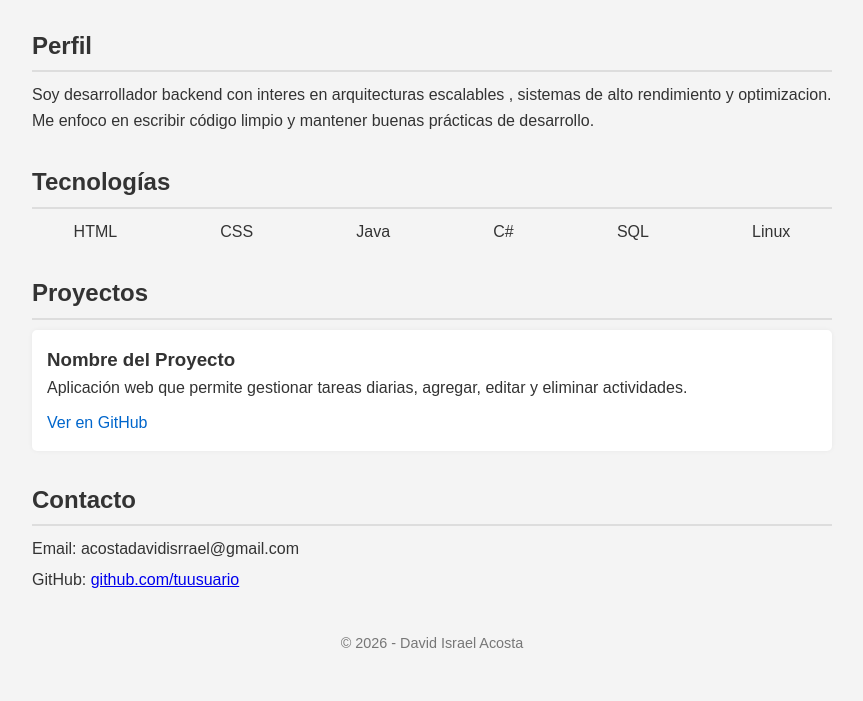
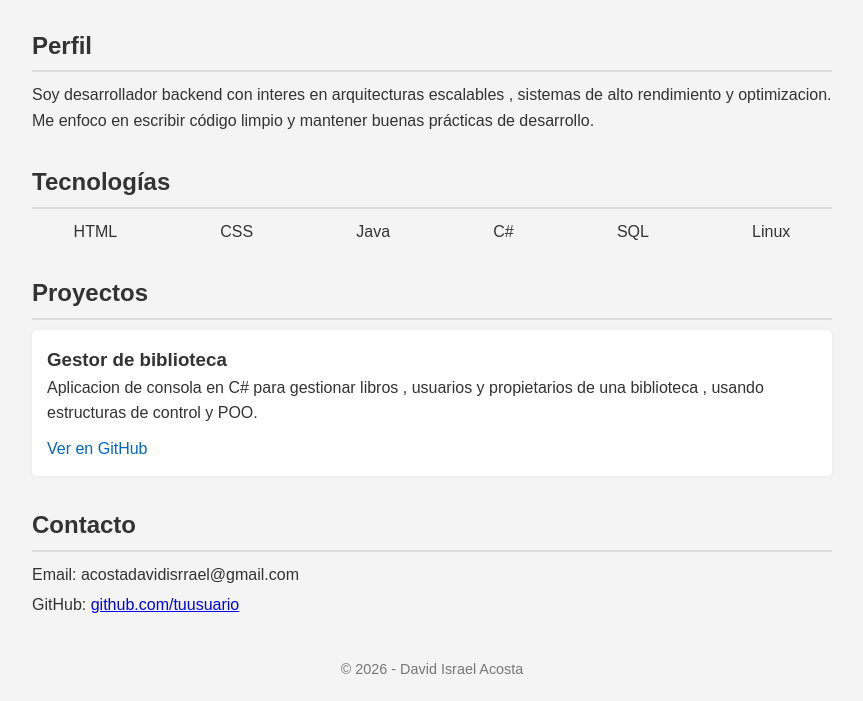
Before and after one commit to David555acosta/TallerGit, a plain HTML site: page index.html in a window 1280 px wide. Shown: the part 100-801 px from the top of the page, without its empty margins (208-1071 px from the left). Drawn offline with Linux system fonts and the light colour scheme.

Commit message:
agregando proyecto

```diff
--- a/index.html
+++ b/index.html
@@ -50,12 +50,13 @@
                 <h2>Proyectos</h2>
 
                 <article class="proyecto">
-                    <h3>Nombre del Proyecto</h3>
+                    <h3>Gestor de biblioteca</h3>
                     <p>
-                        Aplicación web que permite gestionar tareas diarias,
-                        agregar, editar y eliminar actividades.
+                        Aplicacion de consola en C# para gestionar libros , usuarios
+                        y propietarios de una biblioteca , usando estructuras de control
+                        y POO.
                     </p>
-                    <a href="https://github.com/tuusuario/proyecto" target="_blank">
+                    <a href="https://github.com/David555acosta/Gestor-de-biblioteca" target="_blank">
                         Ver en GitHub
                     </a>
                 </article>
```
